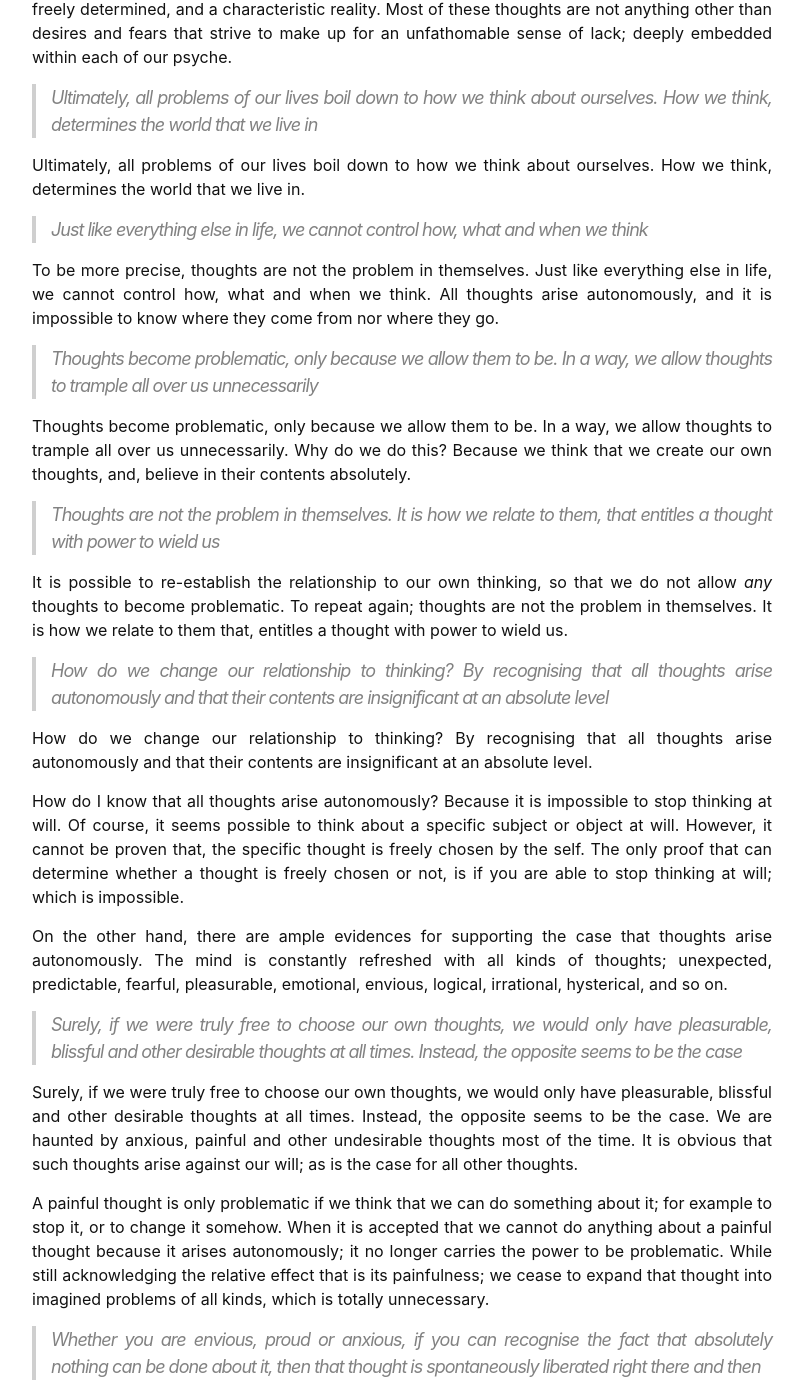
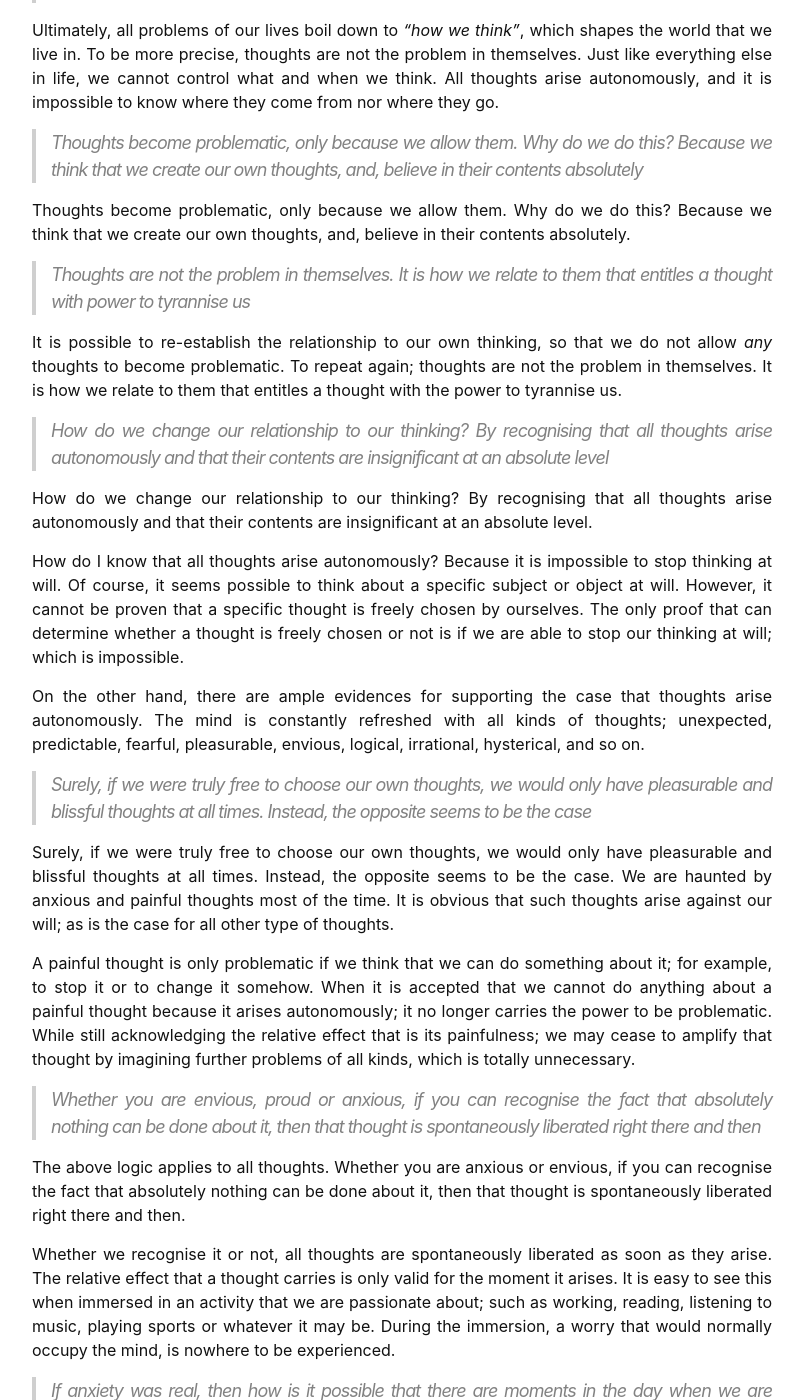
Before and after one commit to alcaloke/purelyjoyful.org, a Jekyll site: the page built from _posts/2019-07-29-thoughts-are-not-the-problem-in-themselves.md, in a window 1280 px wide and 1400 px high, scrolled down 238 px. Shown: the whole window, without its empty margins (238-1042 px from the left). Built offline with Jekyll 4.4.1, drawn with Linux system fonts in a browser that asks for light colours; comment, search, counter and statistics services are not loaded; some of the changed text lies outside the part shown.

Commit message:
8th post edited

```diff
--- a/_posts/2019-07-29-thoughts-are-not-the-problem-in-themselves.md
+++ b/_posts/2019-07-29-thoughts-are-not-the-problem-in-themselves.md
@@ -6,43 +6,37 @@ categories: blog
 permalink: /:categories/:title
 ---
 
-As much as we would like to think that we are in control of our lives; all circumstances manifest autonomously. Also it is only the absolute belief in our own thoughts, that create the illusion of a freely determined, and a characteristic reality. Most of these thoughts are not anything other than desires and fears that strive to make up for an unfathomable sense of lack; deeply embedded within each of our psyche.
+> Ultimately, all problems of our lives boil down to "how we think", which shapes the world that we live in
 
-> Ultimately, all problems of our lives boil down to how we think about ourselves. How we think, determines the world that we live in
+Ultimately, all problems of our lives boil down to _"how we think"_, which shapes the world that we live in. To be more precise, thoughts are not the problem in themselves. Just like everything else in life, we cannot control what and when we think. All thoughts arise autonomously, and it is impossible to know where they come from nor where they go.
 
-Ultimately, all problems of our lives boil down to how we think about ourselves. How we think, determines the world that we live in.
+> Thoughts become problematic, only because we allow them. Why do we do this? Because we think that we create our own thoughts, and, believe in their contents absolutely
 
-> Just like everything else in life, we cannot control how, what and when we think
+Thoughts become problematic, only because we allow them. Why do we do this? Because we think that we create our own thoughts, and, believe in their contents absolutely.
 
-To be more precise, thoughts are not the problem in themselves. Just like everything else in life, we cannot control how, what and when we think. All thoughts arise autonomously, and it is impossible to know where they come from nor where they go.
+> Thoughts are not the problem in themselves. It is how we relate to them that entitles a thought with power to tyrannise us
 
-> Thoughts become problematic, only because we allow them to be. In a way, we allow thoughts to trample all over us unnecessarily
+It is possible to re-establish the relationship to our own thinking, so that we do not allow _any_ thoughts to become problematic. To repeat again; thoughts are not the problem in themselves. It is how we relate to them that entitles a thought with the power to tyrannise us.
 
-Thoughts become problematic, only because we allow them to be. In a way, we allow thoughts to trample all over us unnecessarily. Why do we do this? Because we think that we create our own thoughts, and, believe in their contents absolutely.
+> How do we change our relationship to our thinking? By recognising that all thoughts arise autonomously and that their contents are insignificant at an absolute level
 
-> Thoughts are not the problem in themselves. It is how we relate to them, that entitles a thought with power to wield us
+How do we change our relationship to our thinking? By recognising that all thoughts arise autonomously and that their contents are insignificant at an absolute level.
 
-It is possible to re-establish the relationship to our own thinking, so that we do not allow _any_ thoughts to become problematic. To repeat again; thoughts are not the problem in themselves. It is how we relate to them that, entitles a thought with power to wield us.
+How do I know that all thoughts arise autonomously? Because it is impossible to stop thinking at will. Of course, it seems possible to think about a specific subject or object at will. However, it cannot be proven that a specific thought is freely chosen by ourselves. The only proof that can determine whether a thought is freely chosen or not is if we are able to stop our thinking at will; which is impossible.
 
-> How do we change our relationship to thinking? By recognising that all thoughts arise autonomously and that their contents are insignificant at an absolute level
+On the other hand, there are ample evidences for supporting the case that thoughts arise autonomously. The mind is constantly refreshed with all kinds of thoughts; unexpected, predictable, fearful, pleasurable, envious, logical, irrational, hysterical, and so on.
 
-How do we change our relationship to thinking? By recognising that all thoughts arise autonomously and that their contents are insignificant at an absolute level.
+> Surely, if we were truly free to choose our own thoughts, we would only have pleasurable and blissful thoughts at all times. Instead, the opposite seems to be the case
 
-How do I know that all thoughts arise autonomously? Because it is impossible to stop thinking at will. Of course, it seems possible to think about a specific subject or object at will. However, it cannot be proven that, the specific thought is freely chosen by the self. The only proof that can determine whether a thought is freely chosen or not, is if you are able to stop thinking at will; which is impossible.
+Surely, if we were truly free to choose our own thoughts, we would only have pleasurable and blissful thoughts at all times. Instead, the opposite seems to be the case. We are haunted by anxious and painful thoughts most of the time. It is obvious that such thoughts arise against our will; as is the case for all other type of thoughts.
 
-On the other hand, there are ample evidences for supporting the case that thoughts arise autonomously. The mind is constantly refreshed with all kinds of thoughts; unexpected, predictable, fearful, pleasurable, emotional, envious, logical, irrational, hysterical, and so on.
-
-> Surely, if we were truly free to choose our own thoughts, we would only have pleasurable, blissful and other desirable thoughts at all times. Instead, the opposite seems to be the case
-
-Surely, if we were truly free to choose our own thoughts, we would only have pleasurable, blissful and other desirable thoughts at all times. Instead, the opposite seems to be the case. We are haunted by anxious, painful and other undesirable thoughts most of the time. It is obvious that such thoughts arise against our will; as is the case for all other thoughts.
-
-A painful thought is only problematic if we think that we can do something about it; for example to stop it, or to change it somehow. When it is accepted that we cannot do anything about a painful thought because it arises autonomously; it no longer carries the power to be problematic. While still acknowledging the relative effect that is its painfulness; we cease to expand that thought into imagined problems of all kinds, which is totally unnecessary.
+A painful thought is only problematic if we think that we can do something about it; for example, to stop it or to change it somehow. When it is accepted that we cannot do anything about a painful thought because it arises autonomously; it no longer carries the power to be problematic. While still acknowledging the relative effect that is its painfulness; we may cease to amplify that thought by imagining further problems of all kinds, which is totally unnecessary.
 
 > Whether you are envious, proud or anxious, if you can recognise the fact that absolutely nothing can be done about it, then that thought is spontaneously liberated right there and then
 
-The above logic applies to all thoughts. Whether you are envious, proud or anxious, if you can recognise the fact that absolutely nothing can be done about it, then that thought is spontaneously liberated right there and then.
+The above logic applies to all thoughts. Whether you are anxious or envious, if you can recognise the fact that absolutely nothing can be done about it, then that thought is spontaneously liberated right there and then.
 
-Whether we recognise it or not, all thoughts are spontaneously liberated as soon as they arise. The relative effect that a thought carries is only valid for the moment it arises. It is easy to see this when we are passionately immersed in a personally cherished activity; such as writing, reading, listening to music, playing sports or whatever it may be. During the immersion, a worry that would normally occupy the mind, is nowhere to be seen.
+Whether we recognise it or not, all thoughts are spontaneously liberated as soon as they arise. The relative effect that a thought carries is only valid for the moment it arises. It is easy to see this when immersed in an activity that we are passionate about; such as working, reading, listening to music, playing sports or whatever it may be. During the immersion, a worry that would normally occupy the mind, is nowhere to be experienced.
 
 > If anxiety was real, then how is it possible that there are moments in the day when we are totally free from anxiety?
 
@@ -50,12 +44,14 @@ The effect that a thought carries is insubstantial. If it was substantial, how i
 
 With the recognition that we do not choose our own thoughts, and, the effect that a thought carries is insubstantial; we can begin to establish a new relationship to our thinking mind; that which is free from unnecessary fixations.
 
-> It is ok that we have anxious, fearful, lustful and other undesirable thoughts. It is normal to have all kinds of thoughts, because we do not choose them at all
+> It is ok that we have anxious, fearful, lustful and other undesirable thoughts, because we do not actually choose to have them
 
-It is ok that we have anxious, fearful, lustful and other undesirable thoughts. It is normal to have all kinds of thoughts, because we do not choose them at all. Also the relative effect that each thought carries, such as good or bad; beautiful or ugly, and so on; lose their meaning with the disappearance of that thought. At an absolute level, there is no meaning whatsoever to anything.
+It is ok that we have anxious, fearful, lustful and other undesirable thoughts, because we do not actually choose to have them. Also the relative effect that each thought carries, such as good or bad; beautiful or ugly; noble or base, and so on; lose their meaning with the disappearance of that thought. At an absolute level, there is no meaning whatsoever to any thoughts.
 
-When we clearly see that all thoughts that arise are spontaneously liberated; every moment that we experience is totally new. There is never a recycled moment. The appearance of the old, the mundane and the fearful are only illusions created by our memories.
+When we clearly see that all thoughts that arise are spontaneously liberated right there and then; every moment that we experience is totally new. There is never a recycled moment. The appearance of the old, the mundane, and, the fearful are only illusions created by our memories.
 
-> Realise the incontrollable and insignificant nature of all thoughts, and experience reality for what it truly is; always fresh and new
+Realise the incontrollable and insignificant nature of all thoughts, and experience reality for what it truly is, from one moment to the next; always new, fresh, and never again to be experienced like-for-like.
 
-Realise the incontrollable and insignificant nature of all thoughts, and experience reality for what it truly is; always fresh and new.
+> Live a life where the past cannot stain the present, which is forever spontaneously manifesting into an unique existence at an infinitesimal rate. The big joke is that it is already like this; just that we have temporarily forgotten it
+
+Live a life where the past cannot stain the present, which is forever spontaneously manifesting into an unique existence at an infinitesimal rate. The big joke is that it is already like this; just that we have temporarily forgotten it.
```
